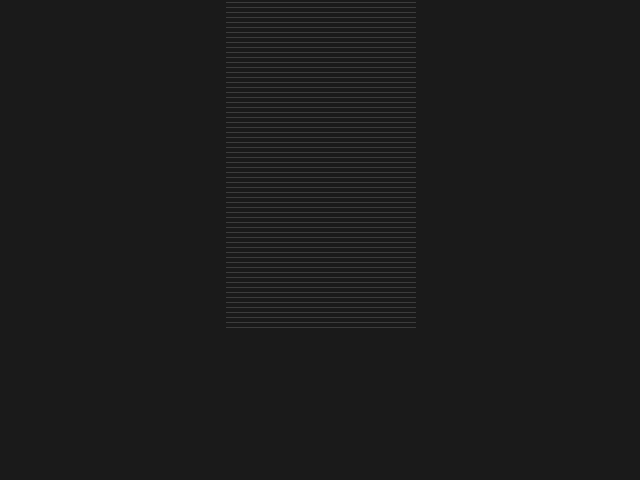
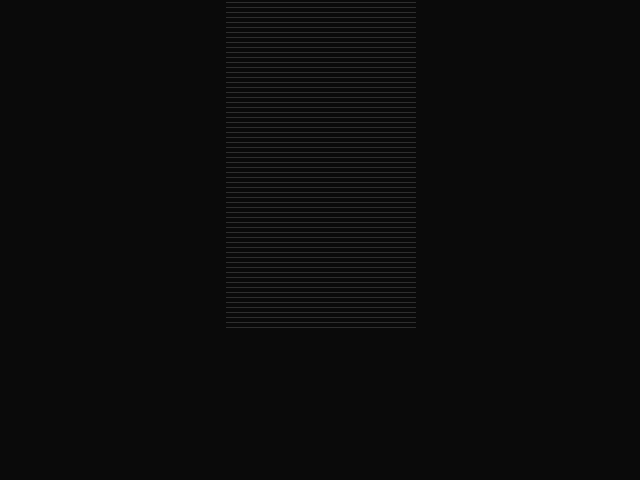
Before and after one commit to oakfordanalytica/oakford-website, a plain HTML site: page index.html in a window 1280 px wide. Shown: the part 320-800 px from the top of the page, without its empty margins (319-959 px from the left). Drawn offline with Linux system fonts and the light colour scheme; a web font is replaced by a local one.

Commit message:
bg changed

```diff
--- a/index.html
+++ b/index.html
@@ -44,7 +44,7 @@
         body {
             margin: 0;
             padding: 0;
-            background: #1a1a1a;
+            background: #0a0a0a;
             display: flex;
             justify-content: center;
             align-items: center;
@@ -79,7 +79,12 @@
             /* keep aspect ratio */
             display: block;
             margin: 0 auto;
+
         }
+
+        /* .animated-logo path {
+            fill: #ffffA3 !important;
+        } */
 
         /* Animaciones para los diferentes grupos de cuadros */
         /* Visibility of logo-group elements is controlled by JS which toggles
```
